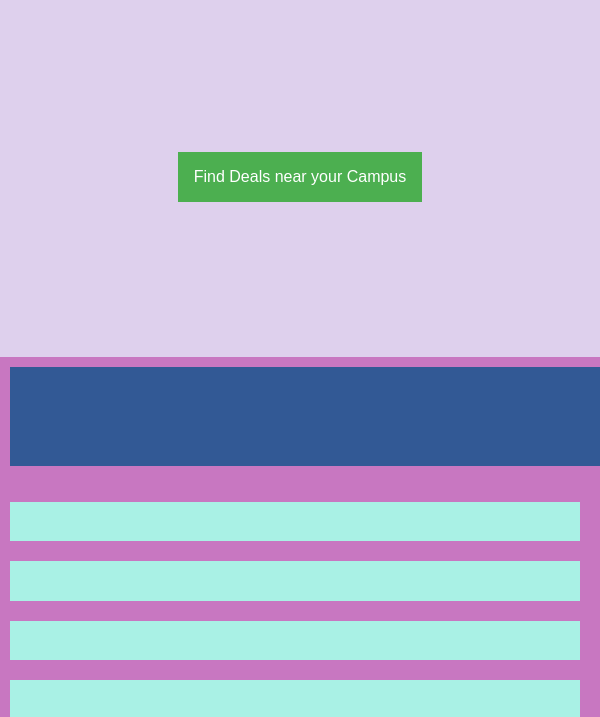
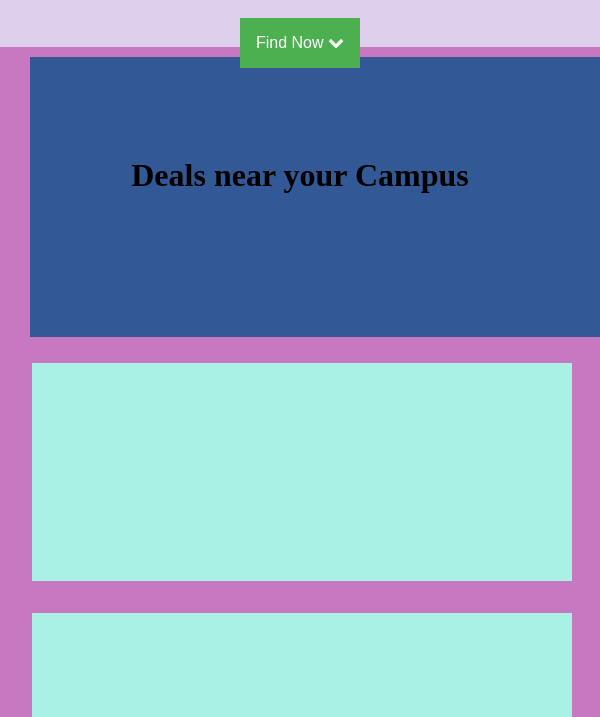
Before and after one commit to mew-mo/formative-1.2, a plain HTML site: page index.html in a window 600 px wide. Shown: the part 83-800 px from the top of the page. Drawn offline with Linux system fonts and the light colour scheme.

Commit message:
second push

```diff
--- a/css/custom.css
+++ b/css/custom.css
@@ -1,3 +1,10 @@
+/* ---------------- UNIVERSAL ELEMENTS ----------------- */
+
+html,
+body {
+  height: 100%;
+}
+
 body {
   margin: 0;
   padding: 0;
@@ -5,38 +12,38 @@ body {
 }
 
 
-/* -------- NAVIGATION -------------- */
-.nav {
+/* ------------------- NAVIGATION -------------- */
+.nav-area {
   display: flex;
   background-color: #eff2fe;
   height: 10vh;
 }
 
-.nav > div {
+.nav-area > div {
   flex-grow: 1;
 }
 
-.nav .logo {
+.nav-area .logo {
   text-align: center;
   font-size: 3rem;
   margin-top: 2.5vh;
 }
 
-.nav img {
+.nav-area img {
   height: 50%;
 }
 
-.nav .menu {
+.nav-area .menu {
   margin-left: 2em;
 }
 
-.nav .search {
+.nav-area .search {
   text-align: right;
   margin-right: 2em;
 }
 
-.nav .menu,
-.nav .search {
+.nav-area .menu,
+.nav-area .search {
   font-size: 1.5rem;
   margin-top: 3.5vh;
 }
@@ -56,13 +63,18 @@ body {
 
 
 /* --------------- MAP ---------------------- */
-.map {
+.map-area {
   display: flex;
   height: 100%;
   width: 50%;
   background-color: #ded0ed;
   justify-content: center;
   align-items: center;
+}
+
+.map-area h1 {
+  position: absolute;
+  margin-top: -3em
 }
 
 
@@ -74,15 +86,16 @@ body {
   font-size: 16px;
   border: none;
   cursor: pointer;
+  position: relative;
 }
 
-.dropbtn:hover, .dropbtn:focus {
+.dropbtn:hover,
+.dropbtn:focus {
   background-color: #3e8e41;
 }
 
 #myInput {
   box-sizing: border-box;
-  background-image: url('searchicon.png');
   background-position: 14px 12px;
   background-repeat: no-repeat;
   font-size: 16px;
@@ -91,7 +104,9 @@ body {
   border-bottom: 1px solid #ddd;
 }
 
-#myInput:focus {outline: 3px solid #ddd;}
+#myInput:focus {
+  outline: 3px solid #ddd;
+}
 
 .dropdown {
   position: relative;
@@ -109,10 +124,12 @@ body {
 }
 
 .dropdown-content a {
-  color: black;
+  display: block;
+  color: #555;
   padding: 12px 16px;
   text-decoration: none;
-  display: block;
+  font-family: sans-serif;
+
 }
 
 .dropdown a:hover {
@@ -126,7 +143,7 @@ body {
 
 
 /* ------------- PROMO AND SERVICES SECTION ----------- */
-.services-promos {
+.services-promos-area {
   height: 100%;
   width: 50%;
   background-color: #c877c1;
@@ -172,23 +189,51 @@ body {
     flex-direction: column;
   }
 
-  .map,
-  .services-promos {
+  .map-area,
+  .services-promos-area {
     width: 100%;
+  }
+
+/* map area phone------------------------------- */
+  .map-area {
+    align-items: stretch;
+    height: 500px;
+  }
+
+  .map-area h1 {
+    margin-top: 5em;
+  }
+
+/* dropdown button phone------------------------ */
+  .dropdown {
+    position: relative;
+    top: 42%;
+  }
+
+/* services promo area phone ------------------- */
+  .services-promos-area {
+    height: auto;
   }
 
   .item-row {
     flex-direction: column;
+    height: 500px;
+  }
+
+  .item-row:nth-child(1) {
+    height: 300px;
   }
 
   .promo {
-    width: 95%;
-    margin: 10px;
+    width: 90%;
+    height: 300px;
+    margin: 20px 10px 5px 32px;
   }
 
   .service-cards {
-    width: 95%;
-    margin: 10px;
+    width: 90%;
+    margin: 5px 10px 10px 32px;
+    height: 800px;
   }
 
   .middle {
@@ -207,19 +252,20 @@ body {
       flex-direction: column;
     }
 
-    .map,
-    .services-promos {
+    .map-area,
+    .services-promos-area {
       width: 100%;
-    }
-
-    .item-row {
     }
 
     .promo {
       width: 100%;
-      margin: 10px;
+      margin: 10px 10px 10px 30px;
     }
+
+    .service-cards {
+      margin: 0 1em 2em 2em;
+    }
+
   }
 
-
 }
--- a/index.html
+++ b/index.html
@@ -12,23 +12,29 @@
 
 <body>
 
-  <div class="nav">
+<!-- nav area STARTS -->
+  <div class="nav-area">
     <div class="menu"><i class="fa fa-bars" aria-hidden="true"></i></div>
     <div class="logo">
       <img src="img/yoobeeLogo.png" alt="">
     </div>
     <div class="search"><i class="fa fa-search" aria-hidden="true"></i></div>
   </div>
+<!-- nav area ENDS -->
 
 <!-- container STARTS -->
   <div class="container">
 
-    <!-- map STARTS -->
-    <div class="map">
+    <!-- map area STARTS -->
+    <div class="map-area">
+
+      <!-- title text STARTS -->
+      <h1>Deals near your Campus</h1>
+      <!-- title text ENDS -->
 
       <!-- dropdown button STARTS -->
       <div class="dropdown">
-        <button onclick="myFunction()" class="dropbtn">Find Deals near your Campus</button>
+        <button onclick="myFunction()" class="dropbtn">Find Now <i class="fa fa-chevron-down" aria-hidden="true"></i></button>
         <div id="myDropdown" class="dropdown-content">
           <input type="text" placeholder="Search..." id="myInput" onkeyup="filterFunction()">
           <a href="#cityRoad">AKL City Road Campus</a>
@@ -43,27 +49,27 @@
       <!-- dropdown button ENDS -->
 
     </div>
-    <!-- map ENDS -->
+    <!-- map area ENDS -->
 
-    <!-- services and promos STARTS -->
-    <div class="services-promos">
+    <!-- services and promos area STARTS -->
+    <div class="services-promos-area">
 
-      <div class ="item-row">
+      <div class="item-row top">
         <div class="promo"></div>
       </div>
 
-      <div class ="item-row middle">
+      <div class="item-row middle">
         <div class="service-cards"></div>
         <div class="service-cards"></div>
       </div>
 
-      <div class ="item-row bottom">
+      <div class="item-row bottom">
         <div class="service-cards"></div>
         <div class="service-cards"></div>
       </div>
 
     </div>
-    <!-- service promos ENDS -->
+    <!-- service promos area ENDS -->
 
   </div>
   <!-- container ENDS -->
```
